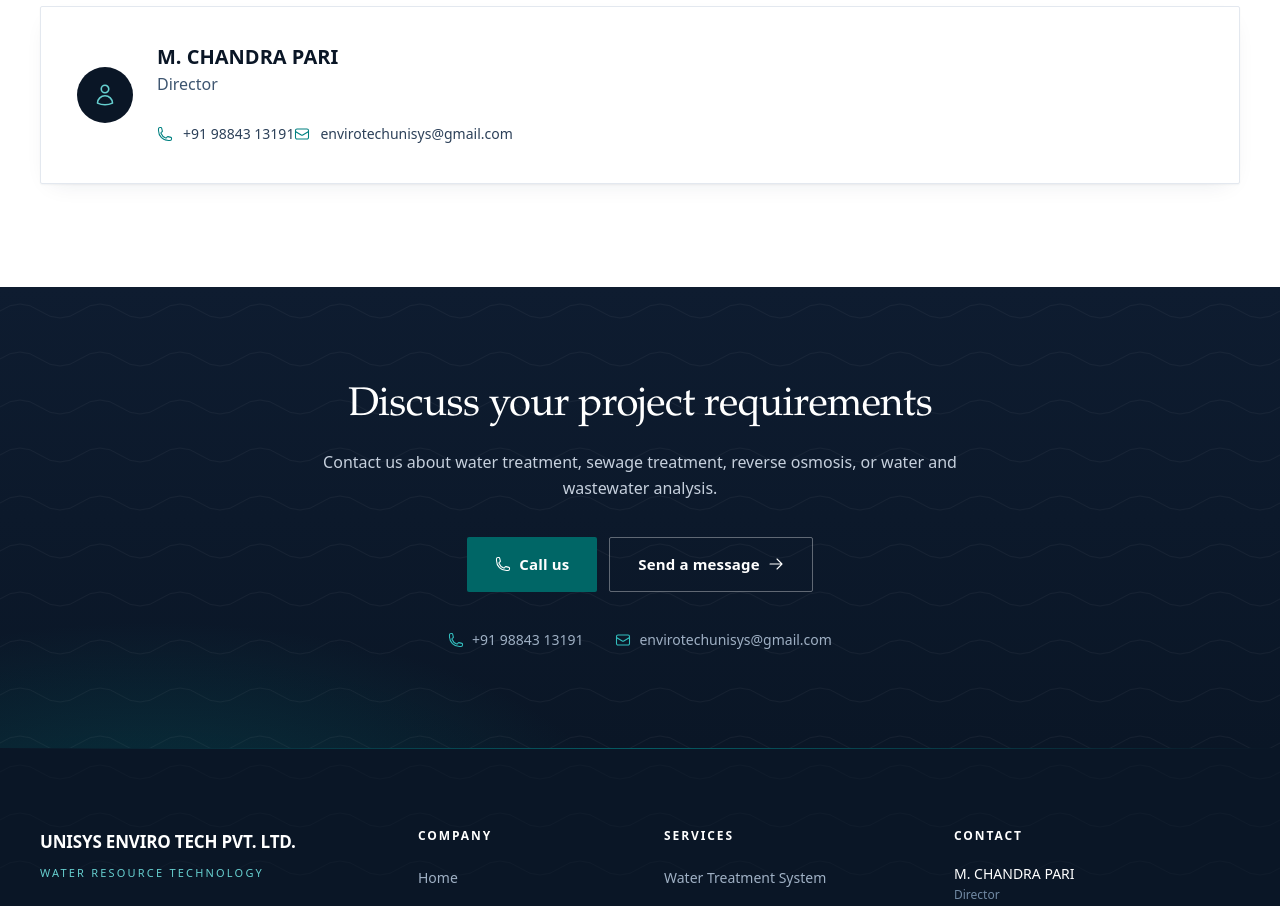
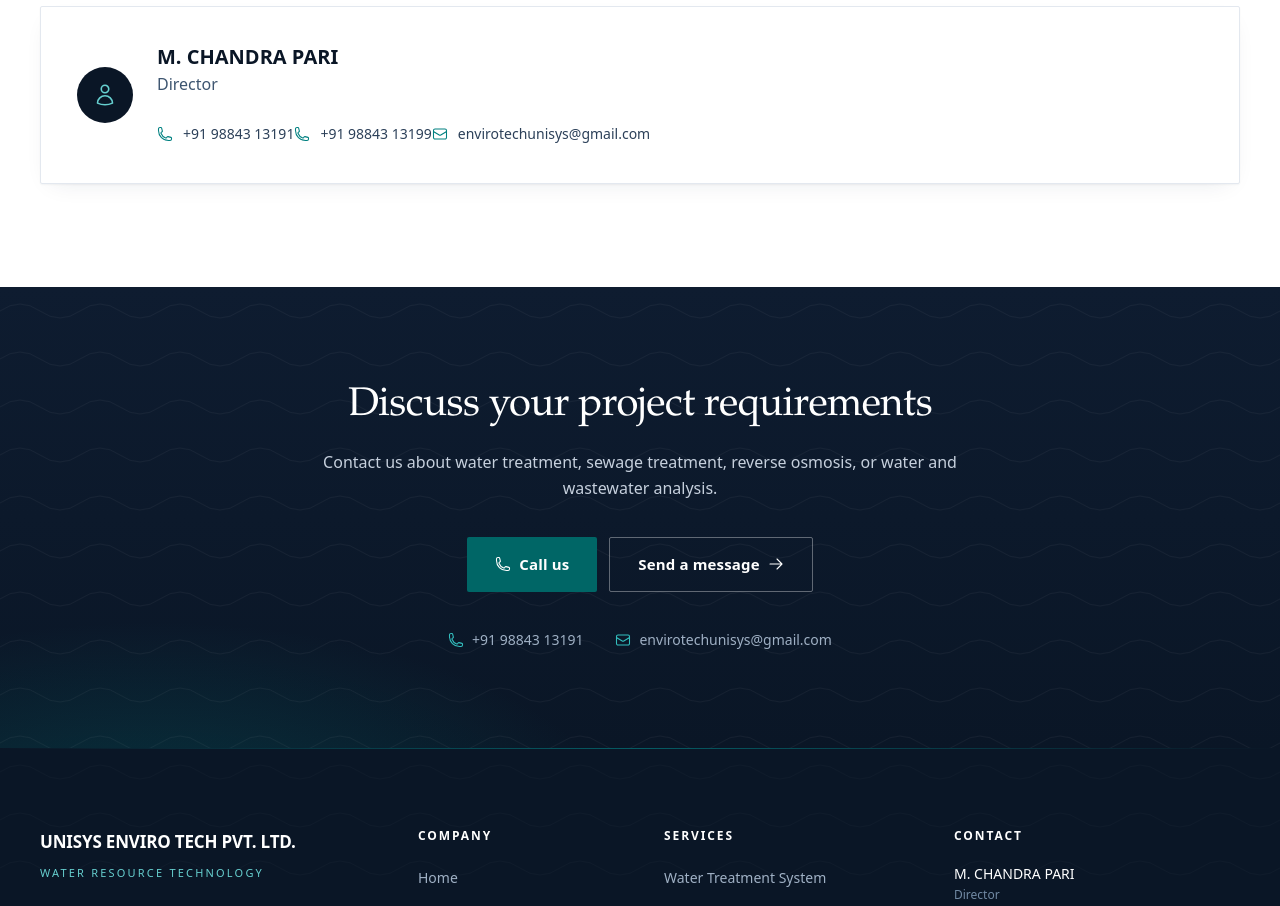
Before and after one commit to xconversionlab/unisys-enviro-tech, a Next.js app: page /about/company in a window 1280 px wide. Shown: the part 1960-2866 px from the top of the page. Built offline with nearby package versions, Linux system fonts and the light colour scheme; no server answers.

Commit message:
Show additional official contact number on company profile

```diff
--- a/src/components/company/AboutPage.tsx
+++ b/src/components/company/AboutPage.tsx
@@ -125,6 +125,13 @@
                     {company.contact.phone}
                   </a>
                   <a
+                    href={company.contact.additionalPhoneHref}
+                    className="mb-2 inline-flex min-h-6 items-center gap-2.5 text-navy-700 transition-colors hover:text-aqua-700"
+                  >
+                    <PhoneIcon className="h-4 w-4 text-aqua-600" />
+                    {company.contact.additionalPhone}
+                  </a>
+                  <a
                     href={company.contact.emailHref}
                     className="inline-flex min-h-6 items-center gap-2.5 break-all text-navy-700 transition-colors hover:text-aqua-700"
                   >
```
